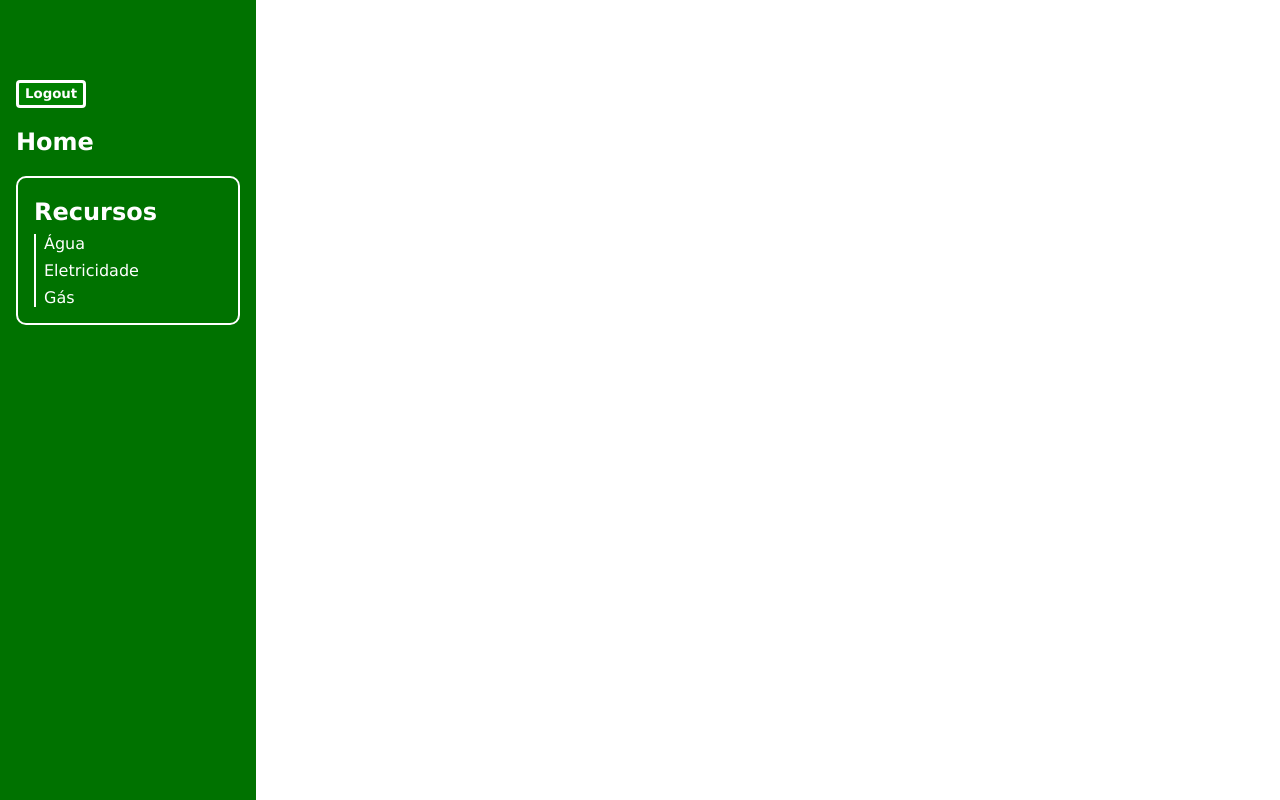
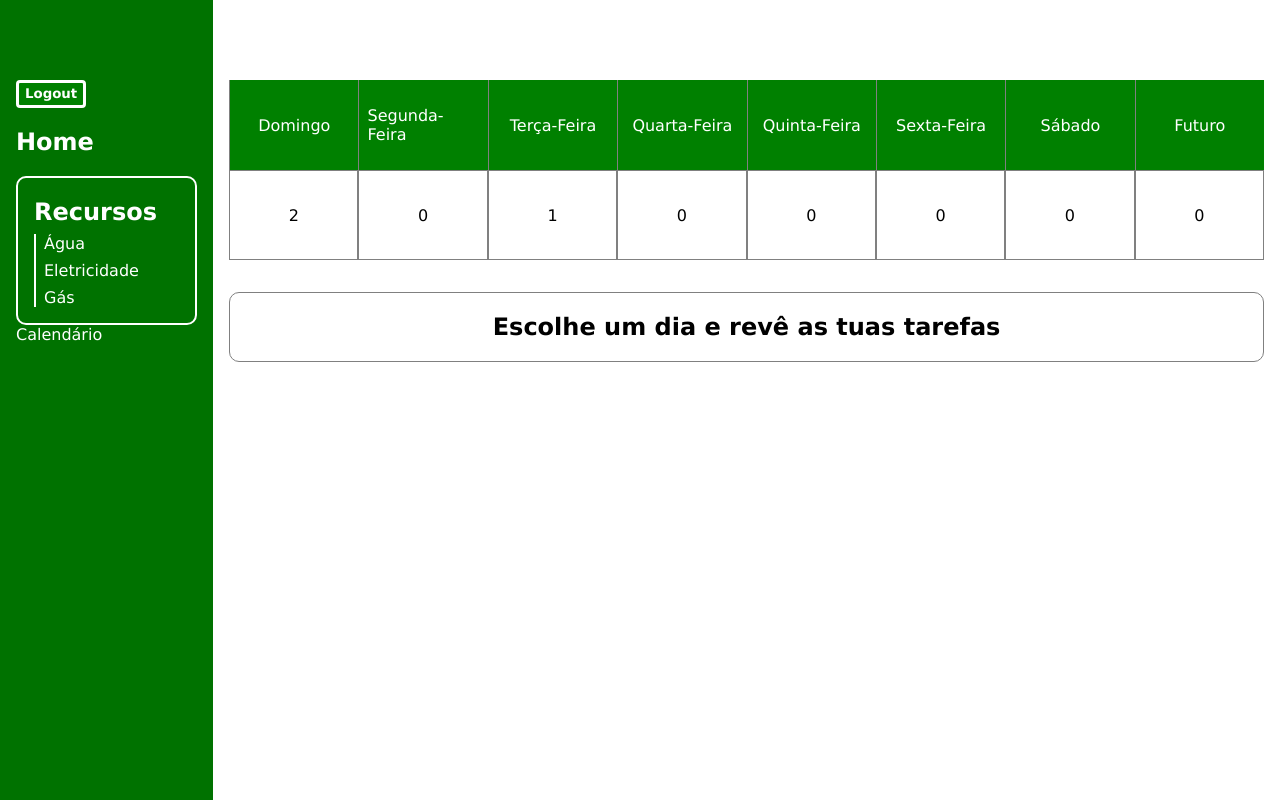
Before and after one commit to mitrams/smart-house, an Angular app: page /calendario in a window 1280 px wide. Before the commit this address led to /. Built offline with nearby package versions, Linux system fonts and the light colour scheme.

Commit message:
Add calendario

```diff
--- a/src/app/app-routing.module.ts
+++ b/src/app/app-routing.module.ts
@@ -7,6 +7,7 @@ import { GasComponent } from './views/recursos/gas/gas.component';
 import { LoginComponent } from './views/login/login.component';
 import { AuthGuard } from './guards/auth.guard';
 import { HomeComponent } from './views/home/home.component';
+import { ScheduleComponent } from './views/schedule/schedule.component';
 
 
 const routes: Routes = [
@@ -38,6 +39,10 @@ const routes: Routes = [
         path: "recursos/gas",
         component: GasComponent,
         canActivate: [AuthGuard],
+    },
+    {
+        path: "calendario",
+        component: ScheduleComponent,
     }
 ];
 
--- a/src/app/app.component.html
+++ b/src/app/app.component.html
@@ -17,6 +17,7 @@
                 </li>
             </ul>
         </div>
+        <a routerLink="/calendario">Calendário</a>
     </nav>
 
     <router-outlet></router-outlet>
--- a/src/app/app.module.ts
+++ b/src/app/app.module.ts
@@ -10,6 +10,7 @@ import { PowerComponent } from './views/recursos/power/power.component';
 import { LoginComponent } from './views/login/login.component';
 import { AuthGuard } from './guards/auth.guard';
 import { HomeComponent } from './views/home/home.component';
+import { ScheduleComponent } from './views/schedule/schedule.component';
 
 @NgModule({
   declarations: [
@@ -20,6 +21,7 @@ import { HomeComponent } from './views/home/home.component';
     PowerComponent,
     LoginComponent,
     HomeComponent,
+    ScheduleComponent,
   ],
   imports: [
     BrowserModule,
--- /dev/null
+++ b/src/app/views/schedule/schedule.component.css
@@ -0,0 +1,81 @@
+#calendar {
+    display: grid;
+    grid-template-columns: repeat(8, 1fr);
+    grid-template-rows: repeat(2, 1fr);
+    grid-column-gap: 0px;
+    grid-row-gap: 0px;
+
+    margin-top: 5em;
+
+}
+
+#calendar > div {
+    min-height: 5em;
+    padding: 0.25em 0.5em;
+    display: flex;
+    justify-content: center;
+    align-items: center;
+}
+
+#calendar > *:nth-child(-n+8) {
+    background-color: rgb(0, 128, 0);
+    color: white;
+    border-left: 1px solid gray;
+    cursor: pointer;
+    transition: all 0.2s;
+}
+
+#calendar > *:nth-child(-n+8):hover {
+    transform: scale(1.1);
+    border-radius: 10px;
+}
+
+#calendar > *:nth-last-child(-n+8) {
+    background-color: white;
+    border: 1px solid gray;
+}
+
+:host {
+    width: 100%;
+    margin-right: 1em;
+}
+
+.task {
+    display: flex;
+    align-items: center;
+    gap: 0.5em;
+    width: 100%;
+}
+
+.task button {
+    height: 50%;
+    justify-self: right;
+}
+
+#tasks-for-selected-day {
+    margin-top: 2em;
+    border: 1px solid gray;
+    border-radius: 10px;
+}
+
+#tasks-for-selected-day > h2 {
+    display: flex;
+    justify-content: center;
+}
+
+#add-remove-btns {
+    margin-top: 0.5em;
+    display: flex;
+    width: calc(100% - 2*1em);
+    justify-content: space-between;
+    margin-inline: 1em;
+}
+
+#new-task-inputs {
+    display: flex;
+    flex-direction: column;
+    margin-top: 0.5em;
+    margin-inline: 0.5em;
+    width: 20%;
+    gap: 0.2em;
+}
--- /dev/null
+++ b/src/app/views/schedule/schedule.component.html
@@ -0,0 +1,47 @@
+<div>
+
+    <div id="calendar">
+        <div (click)="selectDay(0)">Domingo</div>
+        <div (click)="selectDay(1)">Segunda-Feira</div>
+        <div (click)="selectDay(2)">Terça-Feira</div>
+        <div (click)="selectDay(3)">Quarta-Feira</div>
+        <div (click)="selectDay(4)">Quinta-Feira</div>
+        <div (click)="selectDay(5)">Sexta-Feira</div>
+        <div (click)="selectDay(6)">Sábado</div>
+        <div (click)="selectDay(7)">Futuro</div>
+        <div>{{ tasks[0].length > 0? tasks[0].length : 0 }}</div>
+        <div>{{ tasks[1].length > 0? tasks[1].length : 0 }}</div>
+        <div>{{ tasks[2].length > 0? tasks[2].length : 0 }}</div>
+        <div>{{ tasks[3].length > 0? tasks[3].length : 0 }}</div>
+        <div>{{ tasks[4].length > 0? tasks[4].length : 0 }}</div>
+        <div>{{ tasks[5].length > 0? tasks[5].length : 0 }}</div>
+        <div>{{ tasks[6].length > 0? tasks[6].length : 0 }}</div>
+        <div>{{ tasks[7].length > 0? tasks[7].length : 0 }}</div>
+
+    </div>
+
+    <div id="tasks-for-selected-day">
+        <h2 *ngIf="selectedTasks == null">Escolhe um dia e revê as tuas tarefas</h2>
+        <h2 *ngIf="selectedTasks?.length == 0">Escolhe outro dia e revê as tuas tarefas</h2>
+        <div *ngIf="!(selectedTasks == null)">
+            <div id="add-remove-btns">
+                <button (click)="addTask()"><strong>+</strong> Adicionar tarefa </button>
+                <button [disabled]="selectedTasks?.length == 0" (click)="removeAllSelectedTasks()">Eliminar todas as tarefas</button>
+            </div>
+            <div id="new-task-inputs">
+                <input type="text" name="" id="task-input" placeholder="Título">
+                <input type="number" max="23" id="hour-input" placeholder="Hora">
+            </div>
+
+            <ul>
+                <li class="task" *ngFor="let task of selectedTasks ">
+                    <p>{{task[0]}} {{task[1] > 1? 'às':'à'}} {{task[1] == 24? 0 : task[1]}}h</p>
+                    <button (click)="removeTask(task)">X</button>
+                </li>
+            </ul>
+        </div>
+    </div>
+
+
+
+</div>
--- /dev/null
+++ b/src/app/views/schedule/schedule.component.ts
@@ -0,0 +1,61 @@
+import { Component } from '@angular/core';
+
+@Component({
+  selector: 'app-schedule',
+  templateUrl: './schedule.component.html',
+  styleUrls: ['./schedule.component.css']
+})
+export class ScheduleComponent {
+
+    tasks: any[] = [];
+    selectedTasks: Array<[string, number]> | null = null;
+    selectedDay: number = -1;
+
+    constructor() {}
+
+    ngOnInit() {
+        this.tasks[0] = [['Levar o lixo', 9], ['Passear o cão', 13]];
+        this.tasks[1] = [];
+        this.tasks[2] = [['Levar o lixo', 12]];
+        this.tasks[3] = [];
+        this.tasks[4] = [];
+        this.tasks[5] = [];
+        this.tasks[6] = [];
+        this.tasks[7] = [];
+    }
+
+    ngAfterViewInit() {
+        console.log(this.tasks[0])
+    }
+
+    selectDay(day: number) {
+
+        this.selectedDay = day;
+        this.selectedTasks = this.tasks[day];
+    }
+
+    addTask() {
+        const newTask = (document.querySelector("#task-input") as HTMLInputElement).value;
+        const newHour = ((document.querySelector("#hour-input") as HTMLInputElement).value) as unknown as number;
+
+        (this.tasks[this.selectedDay] as Array<[string, number]>).push([newTask, newHour]);
+        console.log([newTask, newHour])
+        console.log(this.selectedTasks)
+    }
+
+    removeTask(task: [string, number]) {
+        console.log(task);
+        (this.tasks[this.selectedDay] as Array<[string, number]>).forEach(
+            (v, i) => {
+                if (task == v) {
+                    (this.tasks[this.selectedDay] as Array<[string, number]>).splice(i, 1);
+                }
+            }
+        )
+    }
+
+    removeAllSelectedTasks() {
+        this.selectedTasks = [];
+        this.tasks[this.selectedDay] = []
+    }
+}
```
Also changed, not shown: 1 other file (tests, documents, lock files or other folders).
